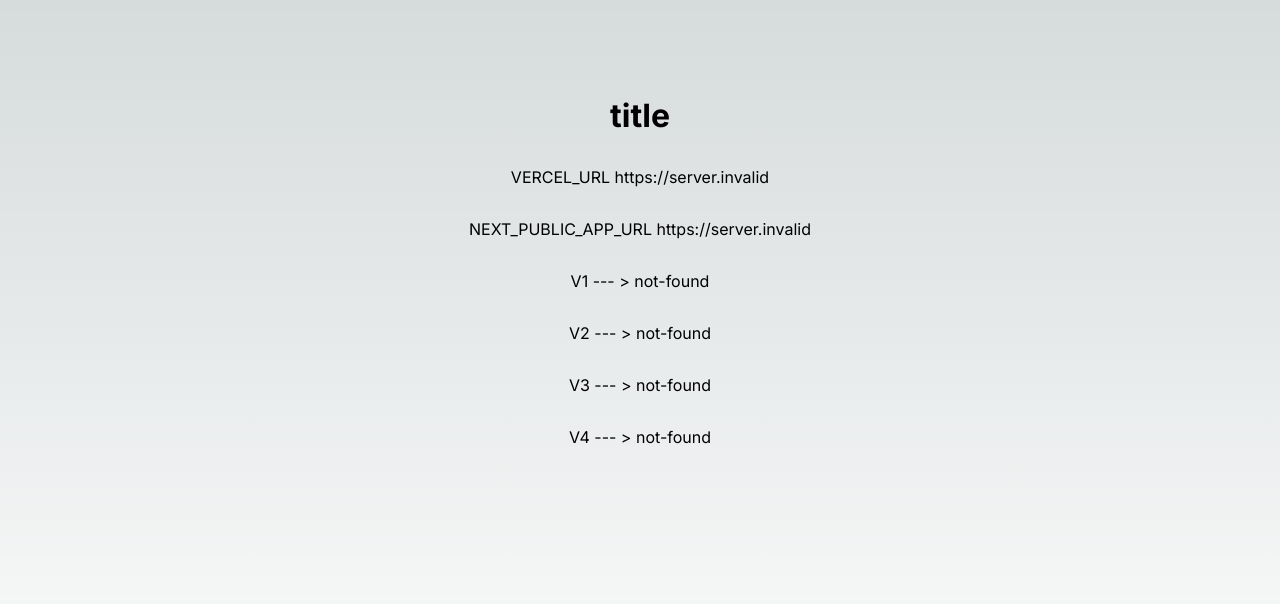
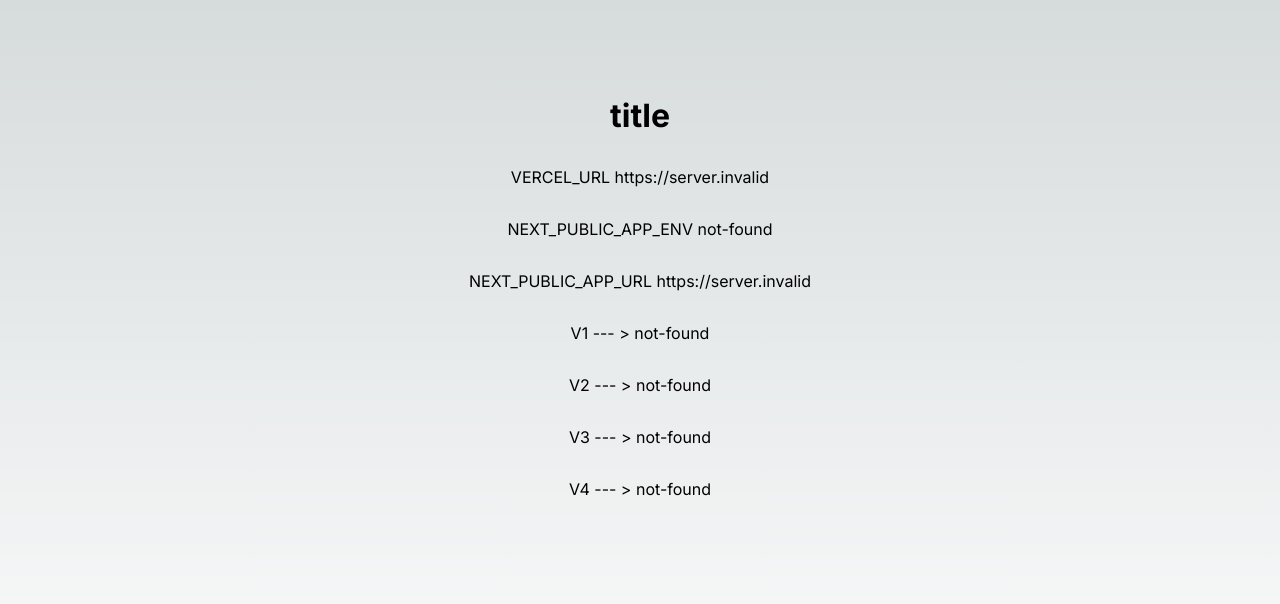
Before and after one commit to aditya-torinit/v2, a Next.js app: page / in a window 1280 px wide. Shown: the top 604 px of the page. Built offline with nearby package versions, Linux system fonts and the light colour scheme; no server answers.

Commit message:
Update page.tsx

```diff
--- a/app/page.tsx
+++ b/app/page.tsx
@@ -20,6 +20,9 @@ export default function Home() {
         <span>
           VERCEL_URL {process?.env?.NEXT_PUBLIC_APP_URL || "not-found"}{" "}
         </span>
+         <span>
+          NEXT_PUBLIC_APP_ENV {process?.env?.NEXT_PUBLIC_APP_ENV || "not-found"}{" "}
+        </span>
         <span>
           NEXT_PUBLIC_APP_URL {process?.env?.NEXT_PUBLIC_APP_URL || "not-found"}{" "}
         </span>
```
